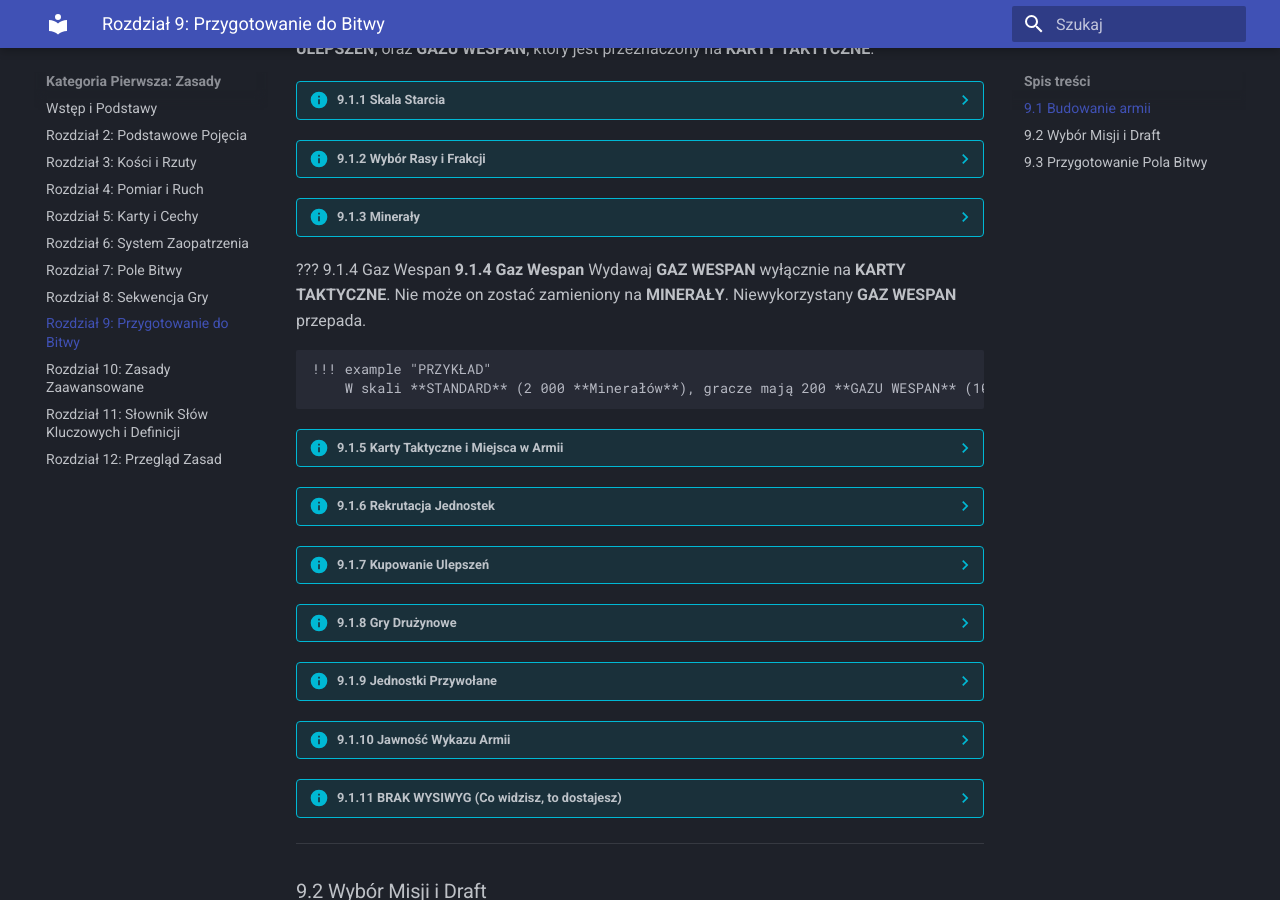
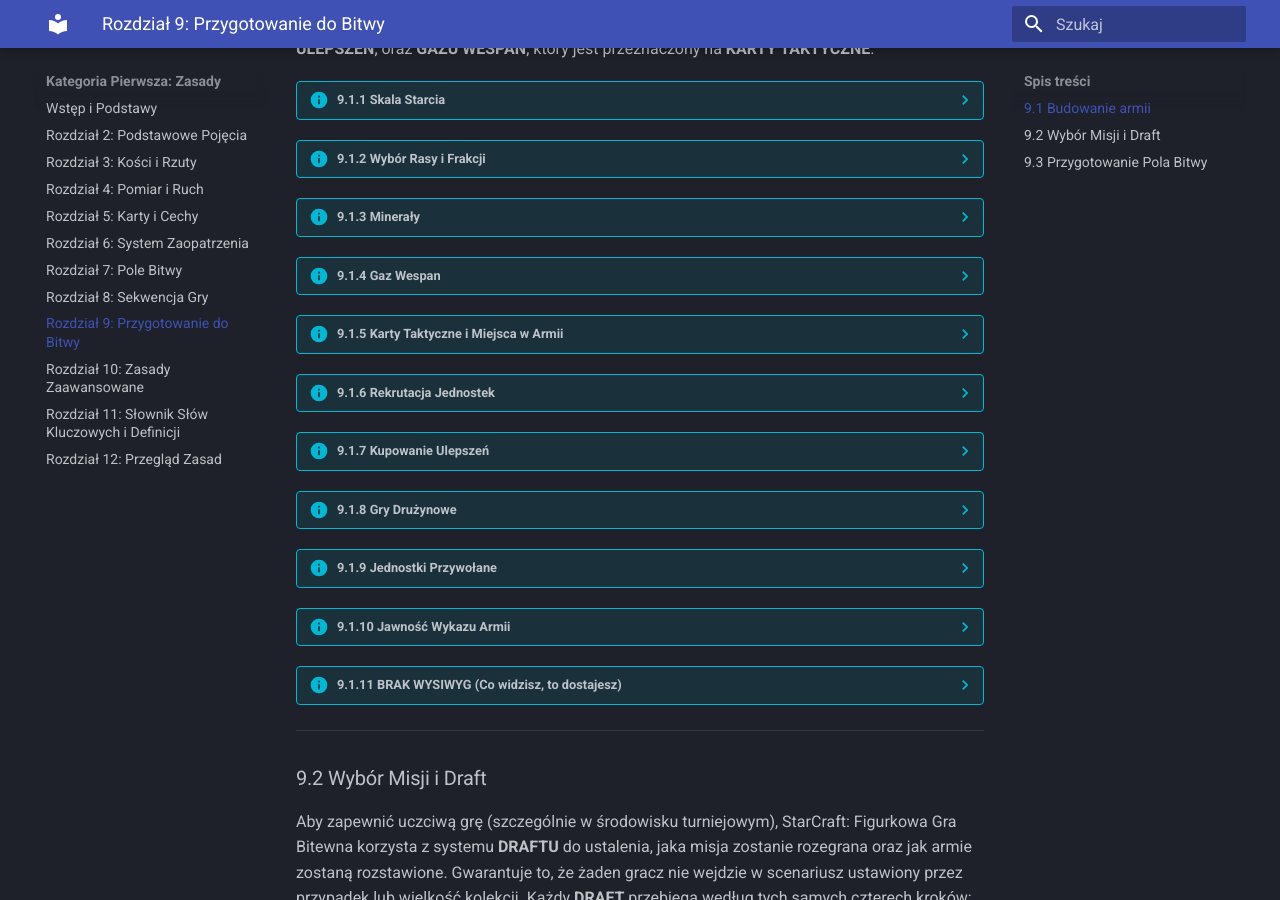
Before and after one commit to Ch3rryPL/sctmg_pl, an MkDocs documentation site: the page built from docs/zasady/rozdzial-9.md, in a window 1280 px wide and 900 px high, scrolled down 475 px. Built offline with MkDocs 1.6.1 and Material for MkDocs 9.7.7, drawn with Linux system fonts in a browser that asks for light colours; some of the changed lines change nothing that is shown.

Commit message:
Update section headers in rozdzial-9.md

```diff
--- a/docs/zasady/rozdzial-9.md
+++ b/docs/zasady/rozdzial-9.md
@@ -34,7 +34,7 @@
 ??? info "9.1.3 Minerały"
     **9.1.3 Minerały** Wydawaj **MINERAŁY**, aby rekrutować **JEDNOSTKI** i kupować **ULEPSZENIA**. Całkowity koszt w **MINERAŁACH** nie może przekroczyć limitu **SKALI STARCIA**. Niewykorzystane **MINERAŁY** przepadają.
 
-??? 9.1.4 Gaz Wespan
+??? info "9.1.4 Gaz Wespan"
     **9.1.4 Gaz Wespan** Wydawaj **GAZ WESPAN** wyłącznie na **KARTY TAKTYCZNE**. Nie może on zostać zamieniony na **MINERAŁY**. Niewykorzystany **GAZ WESPAN** przepada.
 
     !!! example "PRZYKŁAD"
```
